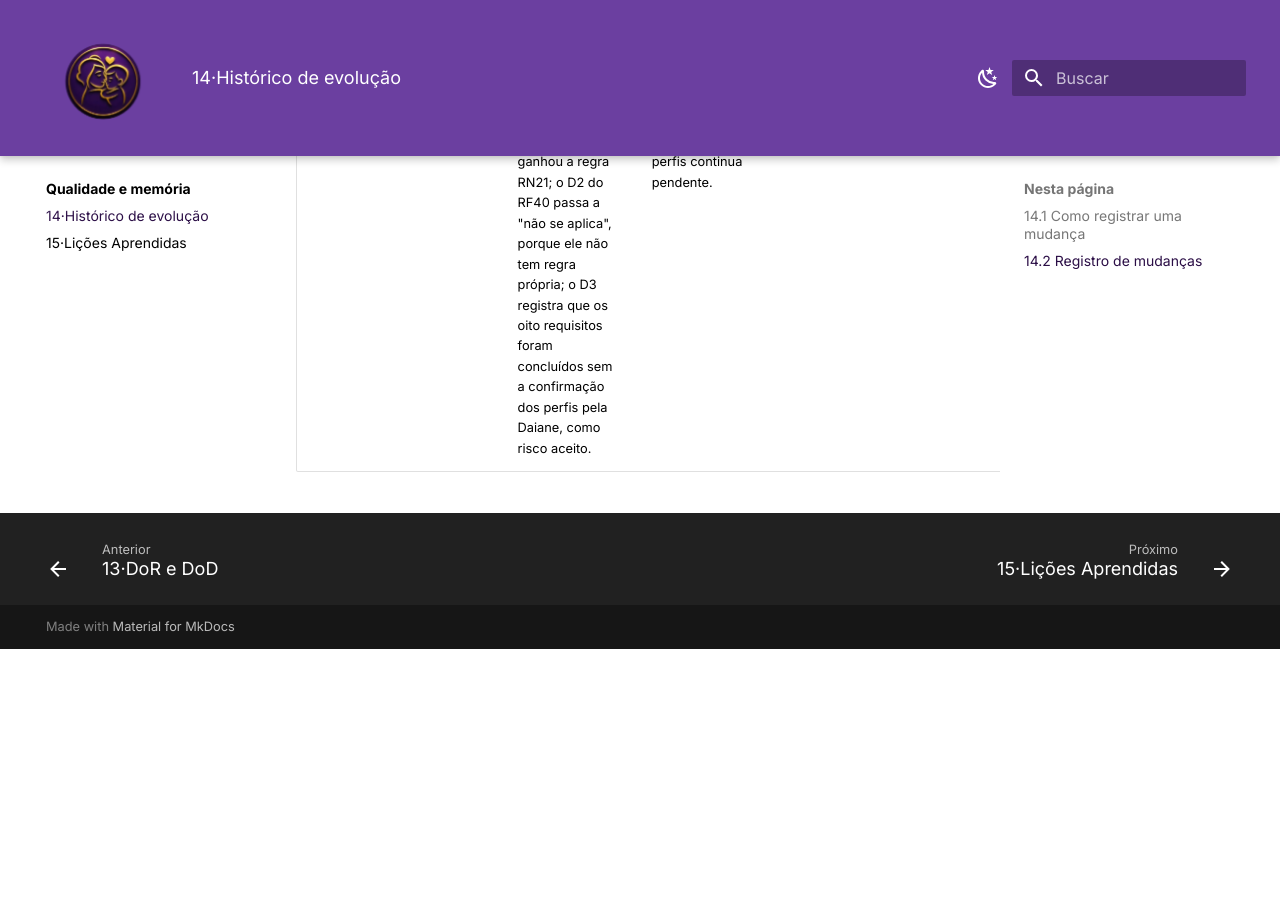
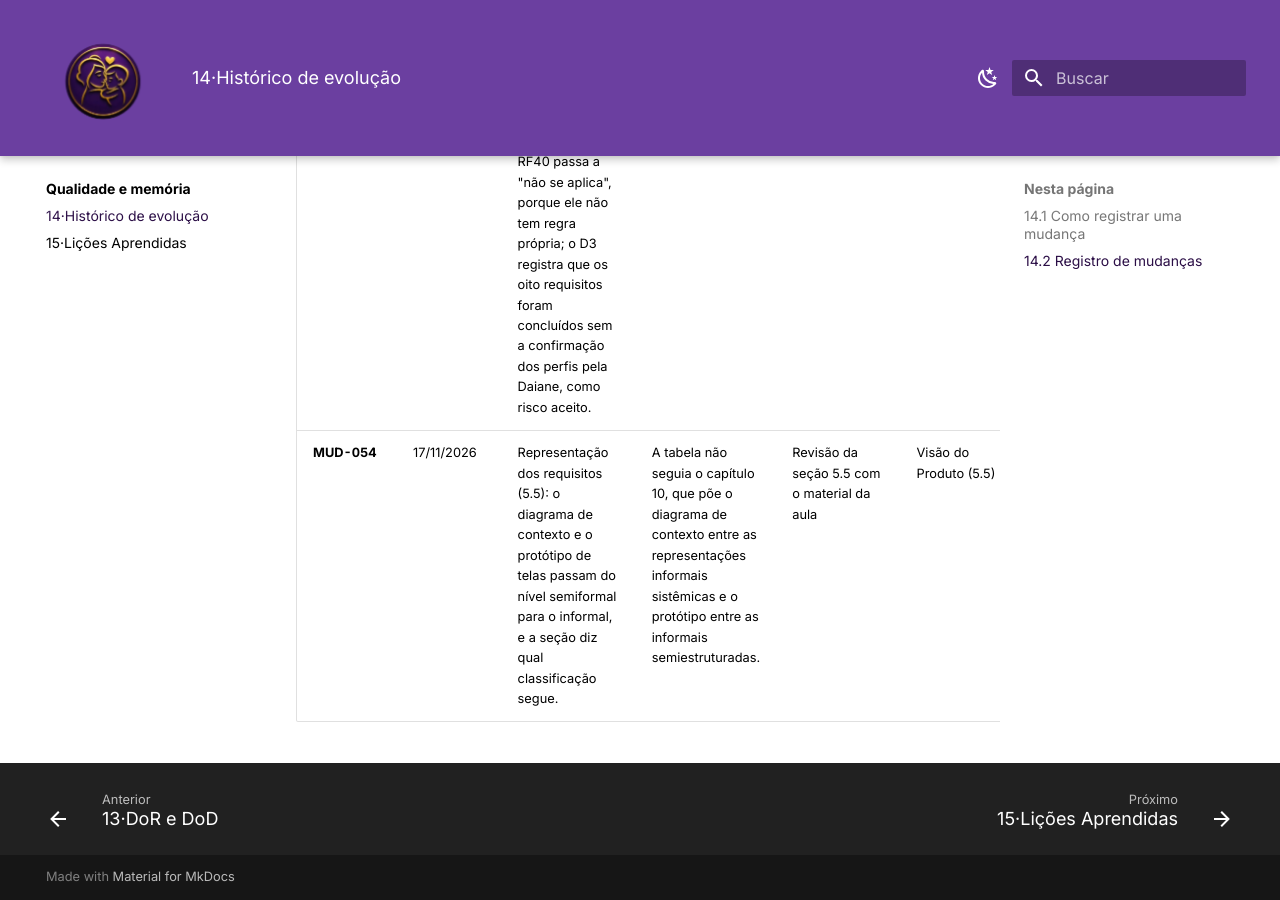
Before and after one commit to mdsreq-fga-unb/REQ-2026.2-T01-MaesGuerreiras, an MkDocs documentation site: the page built from docs/14-historico/index.md, in a window 1280 px wide and 900 px high, scrolled down 23830 px. Built offline with MkDocs 1.6.1 and Material for MkDocs 9.7.7, drawn with Linux system fonts in a browser that asks for light colours; before the commit the page ends 24479 px from its top, so only the background shows below that.

Commit message:
Corrige o nível do diagrama de contexto e do protótipo na seção 5.5

```diff
--- a/docs/14-historico/index.md
+++ b/docs/14-historico/index.md
@@ -90,3 +90,4 @@ parte da ficha do RF de mesmo número. As linhas antigas mantêm a redação da
 | <span class="mud" id="mud-051">MUD-051</span> | 16/11/2026 | Situação atualizada pela automação: RF16: Em andamento → Concluída (issues #62, #63 e #65); RF18: Em andamento → Concluída (issues #62, #63 e #65); RF19: Em andamento → Concluída (issues #62, #63 e #65); RF20: Em andamento → Concluída (issues #62, #63 e #65); RF23: Em andamento → Concluída (issues #62, #63 e #65); RF27: Em andamento → Concluída (issues #62, #63 e #65); RF28: Em andamento → Concluída (issues #62, #63 e #65); RF29: Em andamento → Concluída (issues #62, #63 e #65); RF30: Em andamento → Concluída (issues #62, #63 e #65); RF31: Em andamento → Concluída (issues #62, #63 e #65). | As issues ligadas aos requisitos mudaram de estado (seção 13.7). | Automação a partir das issues | [RF16](../08-requisitos/index.md#rf16), [RF18](../08-requisitos/index.md#rf18), [RF19](../08-requisitos/index.md#rf19), [RF20](../08-requisitos/index.md#rf20), [RF23](../08-requisitos/index.md#rf23), [RF27](../08-requisitos/index.md#rf27), [RF28](../08-requisitos/index.md#rf28), [RF29](../08-requisitos/index.md#rf29), [RF30](../08-requisitos/index.md#rf30), [RF31](../08-requisitos/index.md#rf31) | Equipe, no commit automático |
 | <span class="mud" id="mud-052">MUD-052</span> | 16/11/2026 | O exemplo de aplicação da DoD ao RF09 (13.5) passa a ter resultado e evidência em cada item. O RNF19 ganha a decisão de permitir corrigir um registro de doação, com o histórico gravado, depois do MVP; no MVP o registro de doação não pode ser alterado. | A tabela 13.5 estava sem resultados, e a verificação mostrou que o MVP não tem correção de doação, embora o RF09 cite o RNF19. | Verificação da DoD de 16/11; confirmação do Makio sobre o RNF01 | [RF09](../08-requisitos/index.md#rf09), [RNF19](../08-requisitos/rnf.md#rnf19) | Equipe, no PR; Makio: *a registrar* |
 | <span class="mud" id="mud-053">MUD-053</span> | 16/11/2026 | Aplicação da DoR à Sprint 6 (13.6): o item D2 do RF08 passa a "passou", porque a ficha ganhou a regra RN21; o D2 do RF40 passa a "não se aplica", porque ele não tem regra própria; o D3 registra que os oito requisitos foram concluídos sem a confirmação dos perfis pela Daiane, como risco aceito. | A tabela era de 28/10 e não acompanhou a regra registrada em 31/10; a confirmação dos perfis continua pendente. | Revisão da DoR em 16/11 | [RF08](../08-requisitos/index.md#rf08), [RF40](../08-requisitos/index.md#rf40) | Equipe, no PR; Makio: *a registrar* |
+| <span class="mud" id="mud-054">MUD-054</span> | 17/11/2026 | Representação dos requisitos (5.5): o diagrama de contexto e o protótipo de telas passam do nível semiformal para o informal, e a seção diz qual classificação segue. | A tabela não seguia o capítulo 10, que põe o diagrama de contexto entre as representações informais sistêmicas e o protótipo entre as informais semiestruturadas. | Revisão da seção 5.5 com o material da aula | Visão do Produto (5.5) | Equipe, no PR |
```
Also changed, not shown: docs/01-visao-produto/index.md (+6 -2 lines).
